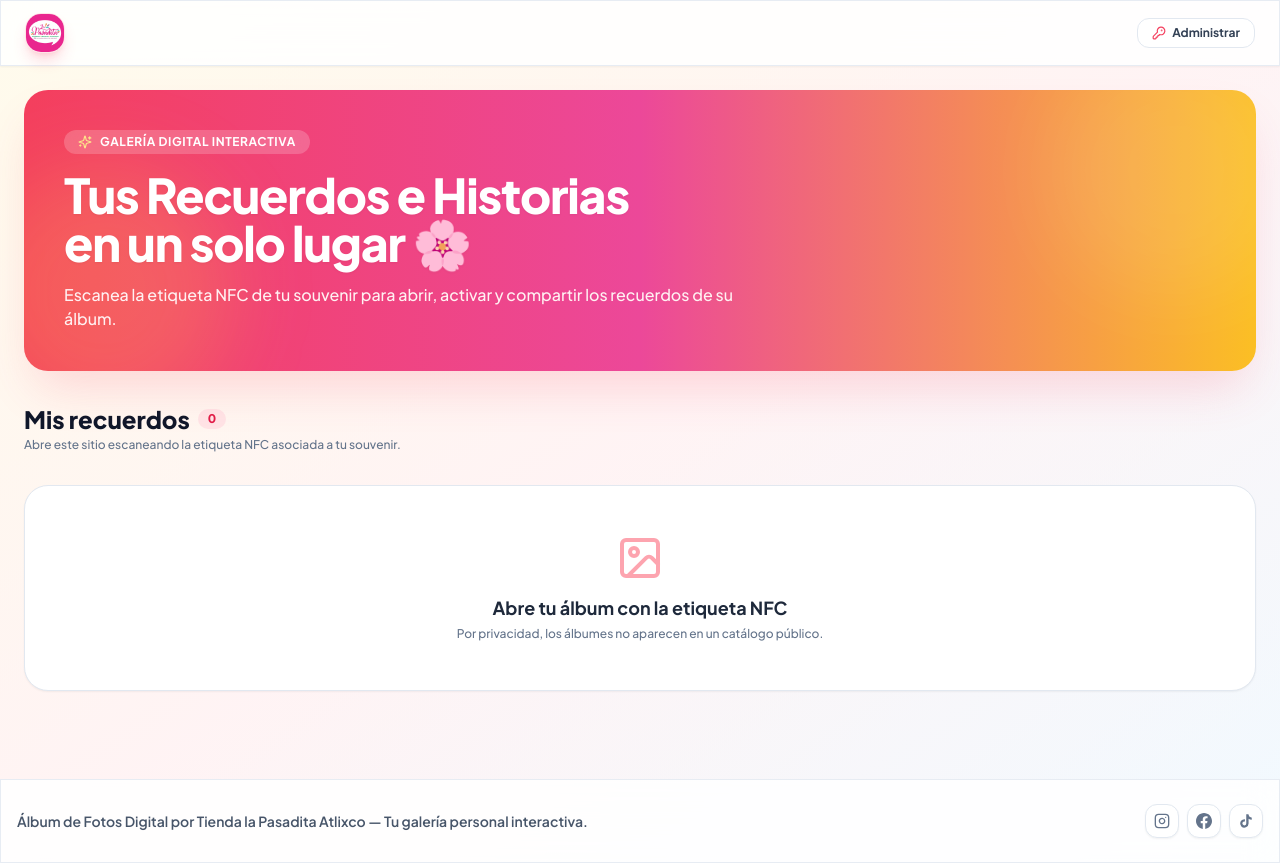
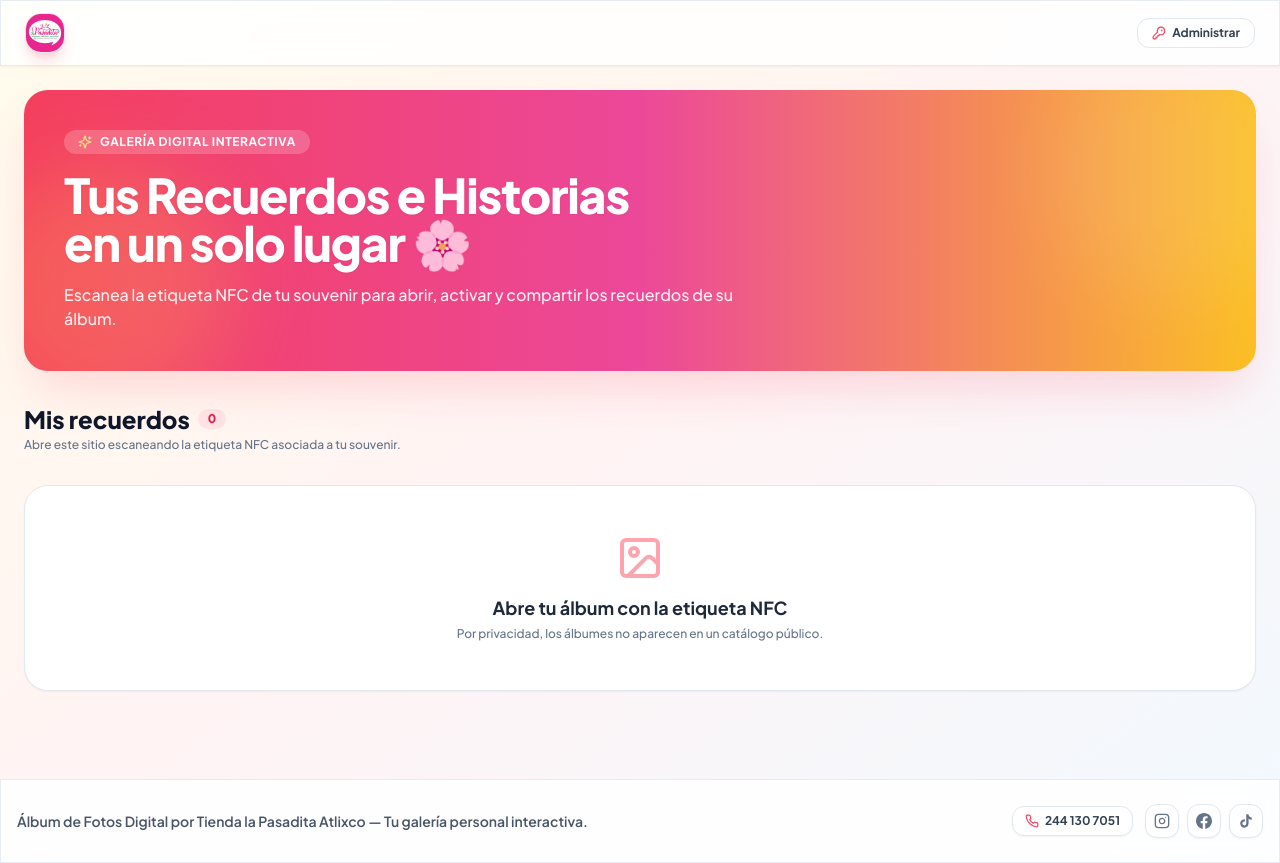
Before and after one commit to Gibran7/NFCAlbumProduccion, a React (Vite) app: page / in a window 1280 px wide. Built offline with nearby package versions, Linux system fonts and the light colour scheme.

Commit message:
feat: agregar numero de telefono 244 130 7051 e icono junto a las redes sociales en el pie de pagina

```diff
--- a/src/App.jsx
+++ b/src/App.jsx
@@ -344,7 +344,21 @@ export default function App() {
           <p className="text-left text-xs sm:text-sm text-slate-600">
             Álbum de Fotos Digital por Tienda la Pasadita Atlixco  — Tu galería personal interactiva.
           </p>
-          <div className="flex items-center space-x-2 shrink-0">
+          <div className="flex flex-wrap items-center gap-3 shrink-0">
+            {/* Teléfono */}
+            <a
+              href="tel:2441307051"
+              className="flex items-center space-x-1.5 px-3 py-1.5 rounded-xl bg-white border border-slate-200 text-slate-700 hover:text-rose-600 hover:border-rose-300 transition shadow-sm text-xs font-bold"
+              title="Llamar al 244 130 7051"
+            >
+              <svg className="w-3.5 h-3.5 text-rose-500" viewBox="0 0 24 24" fill="none" stroke="currentColor" strokeWidth="2" strokeLinecap="round" strokeLinejoin="round">
+                <path d="M22 16.92v3a2 2 0 0 1-2.18 2 19.79 19.79 0 0 1-8.63-3.07 19.5 19.5 0 0 1-6-6 19.79 19.79 0 0 1-3.07-8.67A2 2 0 0 1 4.11 2h3a2 2 0 0 1 2 1.72 12.84 12.84 0 0 0 .7 2.81 2 2 0 0 1-.45 2.11L8.09 9.91a16 16 0 0 0 6 6l1.27-1.27a2 2 0 0 1 2.11-.45 12.84 12.84 0 0 0 2.81.7A2 2 0 0 1 22 16.92z" />
+              </svg>
+              <span>244 130 7051</span>
+            </a>
+
+            {/* Redes sociales */}
+            <div className="flex items-center space-x-2">
               {SOCIAL_LINKS.map((social) => (
                 <a
                   key={social.name}
@@ -360,6 +374,7 @@ export default function App() {
               ))}
             </div>
           </div>
+        </div>
       </footer>
       {showAdminLogin && (
         <AdminLoginModal
```
Lines whose indentation alone changed are shown as unchanged.
